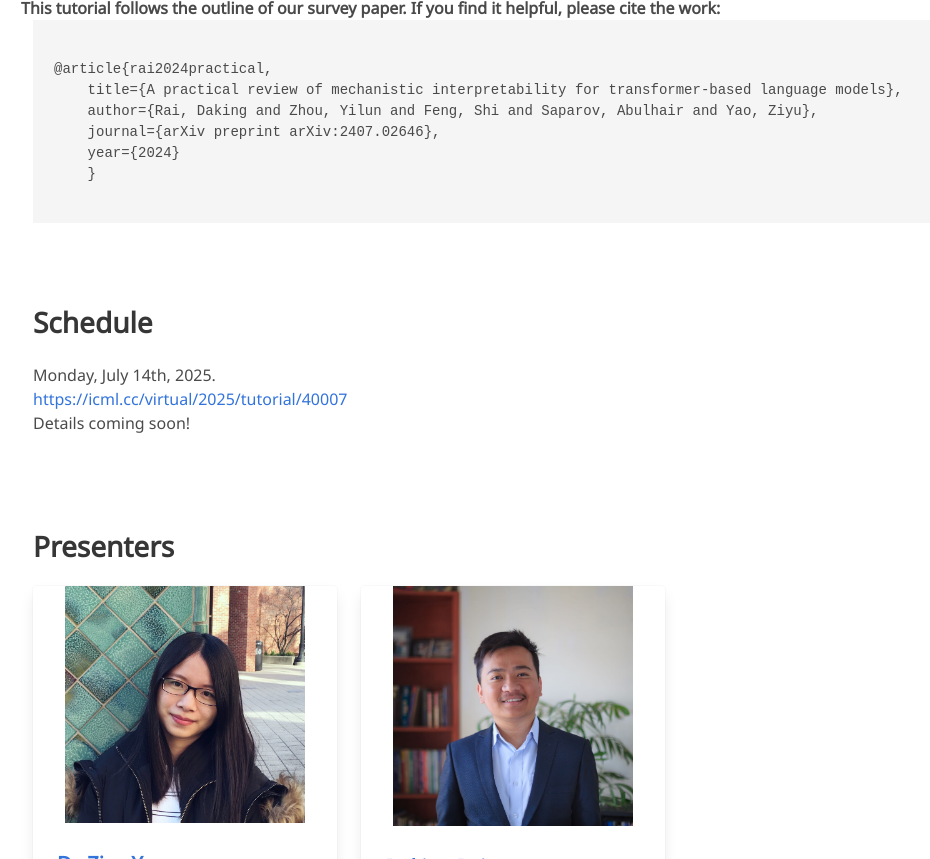
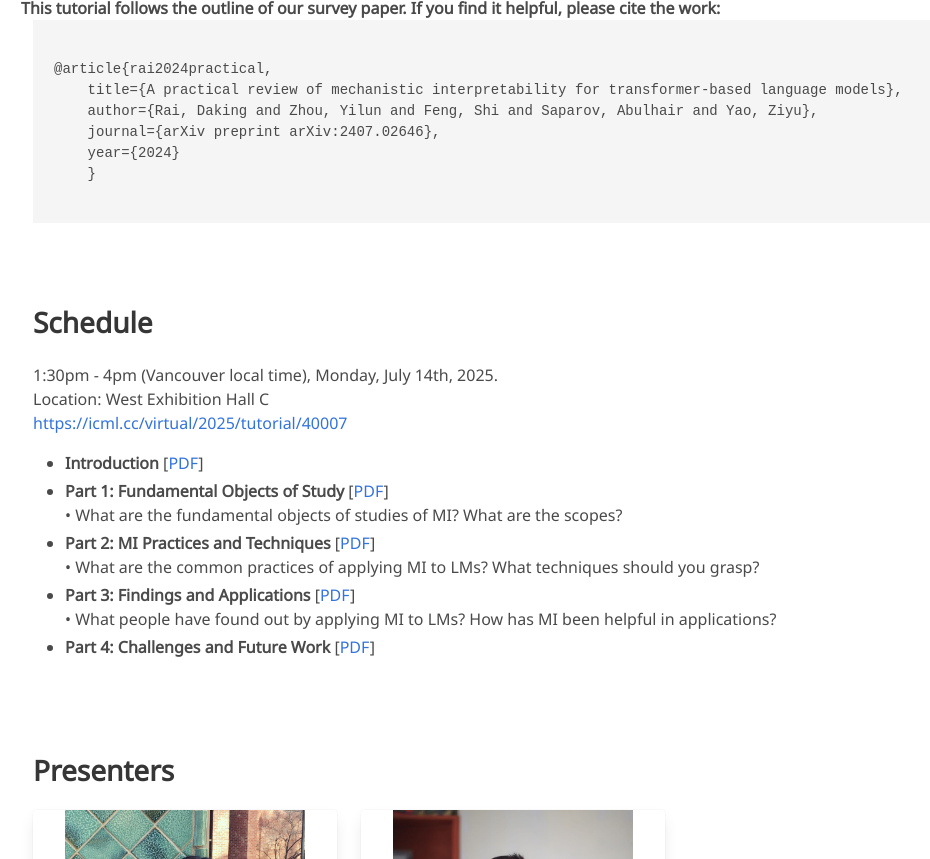
Before and after one commit to Ziyu-Yao-NLP-Lab/ICML25-MI-Tutorial.github.io, a plain HTML site: page index.html in a window 1280 px wide. Shown: the part 572-1431 px from the top of the page, without its empty margins (127-1057 px from the left). Drawn offline with nearby package versions, Linux system fonts and the light colour scheme; some icons are missing; a web font is replaced by a local one.

Commit message:
add slides PDF

```diff
--- a/index.html
+++ b/index.html
@@ -131,11 +131,27 @@
 <section class="section" id="Schedule">
     <div class="container is-max-desktop content">
         <h2 class="title">Schedule</h2>
-        Monday, July 14th, 2025.
+        1:30pm - 4pm (Vancouver local time), Monday, July 14th, 2025.
+        <br>
+        Location: West Exhibition Hall C
         <br>
         <a href="https://icml.cc/virtual/2025/tutorial/40007" target="_blank">https://icml.cc/virtual/2025/tutorial/40007</a>
         <br>
-        Details coming soon!
+        <ul>
+            <li><b>Introduction</b> [<a href="./static/other_assets/presentation-main-final-intro.pdf" target="_blank">PDF</a>]
+            </li>
+            <li><b>Part 1: Fundamental Objects of Study</b> [<a href="./static/other_assets/presentation-main-final-part1.pdf" target="_blank">PDF</a>]
+                <br> • What are the fundamental objects of studies of MI? What are the scopes?
+            </li>
+            <li><b>Part 2: MI Practices and Techniques</b> [<a href="./static/other_assets/presentation-main-final-part2.pdf" target="_blank">PDF</a>]
+                <br> • What are the common practices of applying MI to LMs? What techniques should you grasp?
+            </li>
+            <li><b>Part 3: Findings and Applications</b> [<a href="./static/other_assets/presentation-main-final-part3.pdf" target="_blank">PDF</a>]
+                <br> • What people have found out by applying MI to LMs? How has MI been helpful in applications?
+            </li>
+            <li><b>Part 4: Challenges and Future Work</b> [<a href="./static/other_assets/presentation-main-final-part4.pdf" target="_blank">PDF</a>]
+            </li>
+        </ul>
     </div>
 </section>
 
```
Also changed, not shown: 5 other files.
